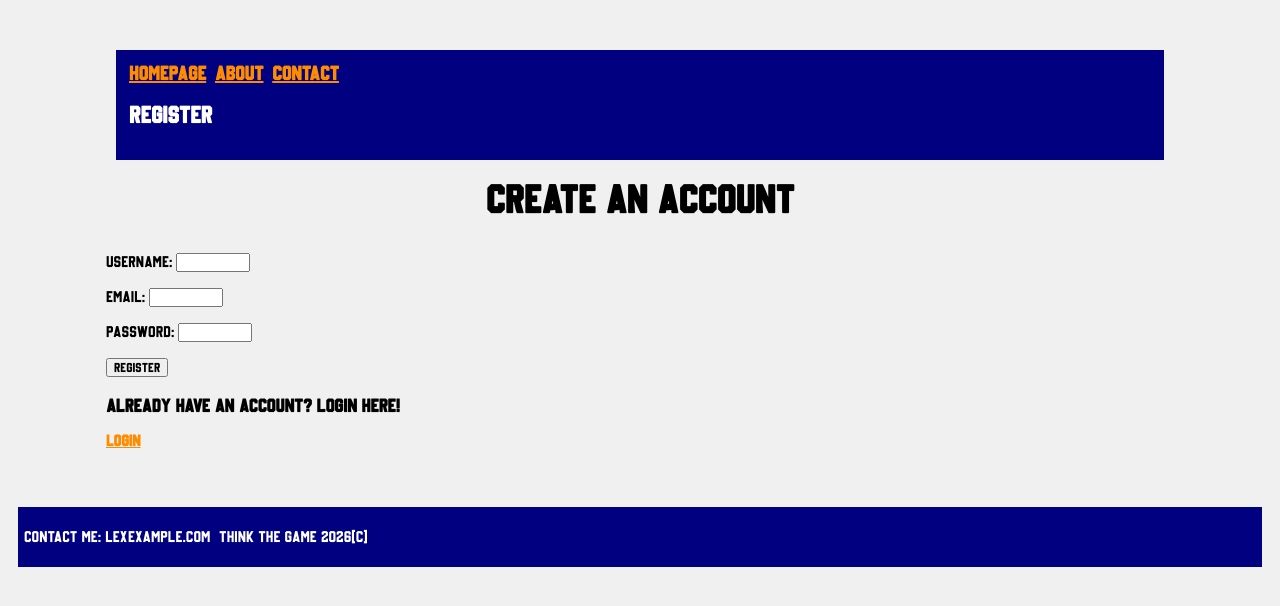
After one commit to afong7/basketball_app, a Flask app: page /register in a window 1280 px wide. The commit adds this page. Shown: the top 606 px of the page. Run offline with Flask 3, Linux system fonts and the light colour scheme.

Commit message:
new pages!

```diff
--- a/basketball_decision_web/app_v2.py
+++ b/basketball_decision_web/app_v2.py
@@ -1,16 +1,43 @@
 from datetime import datetime
 
-from flask import Flask, render_template
+from flask import Flask, redirect, render_template, request, url_for
+from flask_login import UserMixin, LoginManager, login_user, logout_user, current_user, login_required
+
 from flask_sqlalchemy import SQLAlchemy
+from werkzeug.security import generate_password_hash, check_password_hash
 
 
 app = Flask(__name__)
-
+app.config["SECRET_KEY"] = "your_secret_key_here"
 app.config["SQLALCHEMY_DATABASE_URI"] = "sqlite:///basketball.db"
+# real database = basketball_decision_web/instance/basketball.db
 app.config["SQLALCHEMY_TRACK_MODIFICATIONS"] = False
 
 db = SQLAlchemy(app)
+login_manager = LoginManager()
+login_manager.init_app(app)
+login_manager.login_view = "login"
 
+
+class User(UserMixin,db.Model):
+    __tablename__ = "users"
+
+    id = db.Column(db.Integer, primary_key=True)
+    username = db.Column(db.String(80), unique=True, nullable=False)
+    email = db.Column(db.String(120), unique=True, nullable=False)
+    password_hash = db.Column(db.String(128), nullable=False)
+    created_at = db.Column(
+        db.DateTime,
+        nullable=False,
+        default=datetime.utcnow,
+        index=True
+    )
+
+    def set_password(self, password):
+        self.password_hash = generate_password_hash(password)
+
+    def check_password(self, password):
+        return check_password_hash(self.password_hash, password)
 
 class Video(db.Model):
     __tablename__ = "videos"
@@ -26,7 +53,6 @@ class Video(db.Model):
         default=datetime.utcnow,
         index=True
     )
-
     decision_points = db.relationship(
         "DecisionPoint",
         backref="video",
@@ -49,7 +75,6 @@ class DecisionPoint(db.Model):
     reveal_time = db.Column(db.Float, nullable=False)
     question = db.Column(db.Text, nullable=False)
     explanation = db.Column(db.Text, nullable=False)
-
     answer_choices = db.relationship(
         "AnswerChoice",
         backref="decision_point",
@@ -170,6 +195,11 @@ def create_data():
 
     db.session.commit()
 
+# Tells Flask‑Login how to load a user from the database when they have a session cookie.
+@login_manager.user_loader
+def load_user(user_id):
+    return db.session.get(User, int(user_id))
+
 
 @app.route("/")
 def index():
@@ -177,7 +207,7 @@ def index():
 
     return render_template(
         "index.html",
-        title="Basketball Decision Making",
+        title="Homepage | Think the Game",
         videos=videos
     )
 
@@ -230,6 +260,84 @@ def about():
     )
 
 
+@app.route("/register", methods=["GET", "POST"])
+def register():
+    if request.method == "POST":
+        username = request.form.get("username")
+        email = request.form.get("email")
+        password = request.form.get("password")
+
+        existing = User.query.filter_by(email=email).first()
+        if existing:
+            return "Email already registered. Please log in.", 400
+
+        new_user = User(username=username, email=email)
+        new_user.set_password(password)
+
+        db.session.add(new_user)
+        db.session.commit()
+
+        login_user(new_user)
+
+        return redirect("/")
+
+    return render_template(
+        "register.html",
+        title="Register | Think the Game"
+    )
+
+
+@app.route("/login", methods=["GET", "POST"])
+def login():
+    if request.method == "POST":
+        identifier = request.form.get("identifier")
+        password = request.form.get("password")
+        if not identifier or not password:
+            return "Please enter both username/email and password", 400
+
+        if "@" in identifier:
+            user = User.query.filter_by(email=identifier).first()
+        else:
+            user = user = User.query.filter_by(username=identifier).first()
+
+        if user and user.check_password(password):
+            login_user(user)
+            return redirect("/")
+        else:
+            return "Invalid email or password.", 400
+
+    return render_template(
+        "login.html",
+        title="Login | Think the Game"
+    )
+
+@app.route("/account")
+@login_required
+def account():
+    return render_template("account.html", user=current_user, title="Account | Think the Game")
+
+@app.route("/logout")
+@login_required
+def logout():
+    logout_user()
+    return redirect(url_for("index"))
+
+
+@app.route("/dashboard")
+@login_required
+def dashboard():
+    return render_template(
+        "dashboard.html",
+        title="Dashboard | Think the Game",
+        user=current_user
+    )
+
+@app.route("/upload_video")
+@login_required
+def upload_video():
+    return "Upload page coming soon!"
+
+# Allows us to actually see the app in action when we run the script + upload/update the database
 if __name__ == "__main__":
     with app.app_context():
         db.create_all()
--- a/basketball_decision_web/templates/about.html
+++ b/basketball_decision_web/templates/about.html
@@ -1,6 +1,12 @@
 {% extends 'base.html' %}
 
 {% block content %}
+<header>
+    <nav>
+    <p><a href="{{ url_for('index') }}">Homepage</a> | <a href="{{ url_for('about') }}">About</a> | <a href="#contact">Contact</a></p>
+
+    <h1 id="about-title">ABOUT THE APP</h1>
+</header>
 <body>
     <nav>
         <a href="#what">How do I use it?</a><br>
--- a/basketball_decision_web/templates/base.html
+++ b/basketball_decision_web/templates/base.html
@@ -10,18 +10,6 @@
   </head>
 
   <body>
-    <header>
-      <nav>
-        <!-- <ul>
-          <li><a href="{{ url_for('index') }}">Homepage</a></li>
-          <li><a href="{{ url_for('about') }}">About</a></li>
-          <li><a href="#contact">Contact</a></li>
-        </ul> -->
-        <p><a href="{{ url_for('index') }}">Homepage</a> | <a href="{{ url_for('about') }}">About</a> | <a href="#contact">Contact</a></p>
-      </nav>
-      <h1 id="title">THINK THE GAME</h1>
-    </header>
-
     <main>
       {% block content %}
       {% endblock %}
--- /dev/null
+++ b/basketball_decision_web/templates/register.html
@@ -0,0 +1,31 @@
+{% extends 'base.html' %}
+
+{% block content %}
+<header>
+    <nav>
+    <p><a href="{{ url_for('index') }}">Homepage</a> | <a href="{{ url_for('about') }}">About</a> | <a href="#contact">Contact</a></p>
+
+    <h1 id="register-title">Register</h1>
+</header>
+
+<body>
+    <h2 id="register-header">Create an Account</h2>
+
+    <form method="POST">
+        <label id="register-label">Username: </label>
+        <input id="register-text" type="text" name="username" required><br><br>
+
+        <label id="register-label">Email: </label>
+        <input id="register-text" type="email" name="email" required><br><br>
+
+        <label id="register-label" for="password">Password: </label>
+        <input type="password" name="password" required><br><br>
+
+        <button id="register-button" type="submit">REGISTER</button>
+    </form>
+
+    <h3 id="login-redirect">Already have an account? Login here!</h3>
+    <p><a href="{{ url_for('login') }}">LOGIN</a></p>
+</body>
+
+{% endblock %}
```
Also changed, not shown: basketball_decision_web/templates/account.html (added, +19 -0 lines), basketball_decision_web/templates/dashboard.html (added, +17 -0 lines), basketball_decision_web/templates/index.html (+14 -8 lines), basketball_decision_web/templates/login.html (added, +18 -0 lines), instance/basketball.db.
